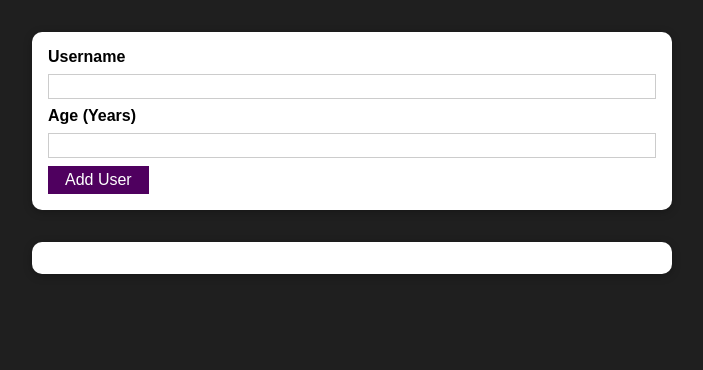
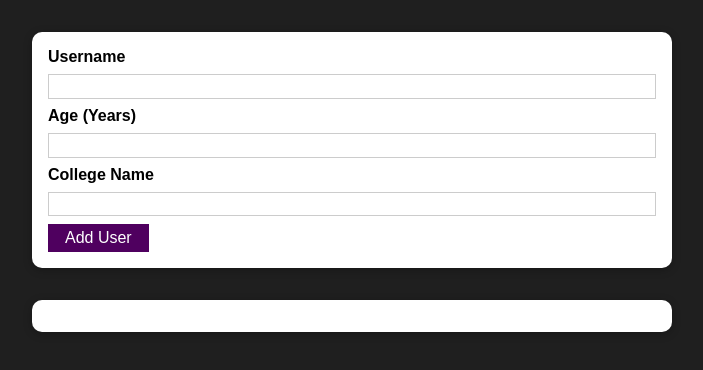
Before and after one commit to SomyaBhatnagar19/Modal-Introduction-Project, a React (Create React App) app: page / in a window 1280 px wide. Shown: the top 370 px of the page, without its empty margins (288-991 px from the left). Built offline with nearby package versions, Linux system fonts and the light colour scheme.

Commit message:
Adding coleege name feature.

```diff
--- a/src/App.js
+++ b/src/App.js
@@ -6,11 +6,11 @@ import UsersList from './components/Users/UsersList';
 function App() {
   const [usersList, setUsersList] = useState([]);
 
-  const addUserHandler = (uName, uAge) => {
+  const addUserHandler = (uName, uAge, uCllgName) => {
     setUsersList((prevUsersList) => {
       return [
         ...prevUsersList,
-        { name: uName, age: uAge, id: Math.random().toString() },
+        { name: uName, age: uAge, collegeName: uCllgName, id: Math.random().toString() },
       ];
     });
   };
--- a/src/components/Users/AddUser.js
+++ b/src/components/Users/AddUser.js
@@ -1,17 +1,16 @@
-import React, { useState, useRef } from 'react';
+import React, { useState, useRef } from "react";
 
-import Card from '../UI/Card';
-import Button from '../UI/Button';
-import ErrorModal from '../UI/ErrorModal';
-import classes from './AddUser.module.css';
-import Wrapper from '../Helpers/Wrapper';
+import Card from "../UI/Card";
+import Button from "../UI/Button";
+import ErrorModal from "../UI/ErrorModal";
+import classes from "./AddUser.module.css";
+import Wrapper from "../Helpers/Wrapper";
 
 const AddUser = (props) => {
   const nameInputRef = useRef();
   const ageInputRef = useRef();
+  const cllgNameInputRef = useRef();
 
-  // const [enteredUsername, setEnteredUsername] = useState('');
-  // const [enteredAge, setEnteredAge] = useState('');
   const [error, setError] = useState();
 
   const addUserHandler = (event) => {
@@ -19,36 +18,26 @@ const AddUser = (props) => {
     // console.log(nameInputRef.current.value);
     const enteredName = nameInputRef.current.value;
     const enteredUserAge = ageInputRef.current.value;
-    if (enteredName.trim().length === 0 || enteredUserAge.trim().length === 0) {
+    const enteredCllgName = cllgNameInputRef.current.value;
+    if (enteredName.trim().length === 0 || enteredUserAge.trim().length === 0 || enteredCllgName.trim().length === 0) {
       setError({
-        title: 'Invalid input',
-        message: 'Please enter a valid name and age (non-empty values).',
+        title: "Invalid input",
+        message: "Please enter a valid name and age (non-empty values).",
       });
       return;
     }
     if (+enteredUserAge < 1) {
       setError({
-        title: 'Invalid age',
-        message: 'Please enter a valid age (> 0).',
+        title: "Invalid age",
+        message: "Please enter a valid age (> 0).",
       });
       return;
     }
-    props.onAddUser(enteredName, enteredUserAge);
-    nameInputRef.current.value = '';
-    ageInputRef.current.value = '';
-    //resetting values
-
-    // setEnteredUsername('');
-    // setEnteredAge('');
+    props.onAddUser(enteredName, enteredUserAge, enteredCllgName);
+    nameInputRef.current.value = "";
+    ageInputRef.current.value = "";
+    cllgNameInputRef.current.value = "";
   };
-
-  // const usernameChangeHandler = (event) => {
-  //   setEnteredUsername(event.target.value);
-  // };
-
-  // const ageChangeHandler = (event) => {
-  //   setEnteredAge(event.target.value);
-  // };
 
   const errorHandler = () => {
     setError(null);
@@ -66,21 +55,11 @@ const AddUser = (props) => {
       <Card className={classes.input}>
         <form onSubmit={addUserHandler}>
           <label htmlFor="username">Username</label>
-          <input
-            id="username"
-            type="text"
-            // value={enteredUsername}
-            // onChange={usernameChangeHandler}
-            ref={nameInputRef}
-          />
+          <input id="username" type="text" ref={nameInputRef} />
           <label htmlFor="age">Age (Years)</label>
-          <input
-            id="age"
-            type="number"
-            // value={enteredAge}
-            // onChange={ageChangeHandler}
-            ref={ageInputRef}
-          />
+          <input id="age" type="number" ref={ageInputRef} />
+          <label htmlFor="collegeName">College Name </label>
+          <input id="collegeName" type="text" ref={cllgNameInputRef} />
           <Button type="submit">Add User</Button>
         </form>
       </Card>
--- a/src/components/Users/UsersList.js
+++ b/src/components/Users/UsersList.js
@@ -9,7 +9,7 @@ const UsersList = (props) => {
       <ul>
         {props.users.map((user) => (
           <li key={user.id}>
-            {user.name} ({user.age} years old)
+            {user.name} ({user.age} years old) (college name: {user.collegeName})
           </li>
         ))}
       </ul>
```
